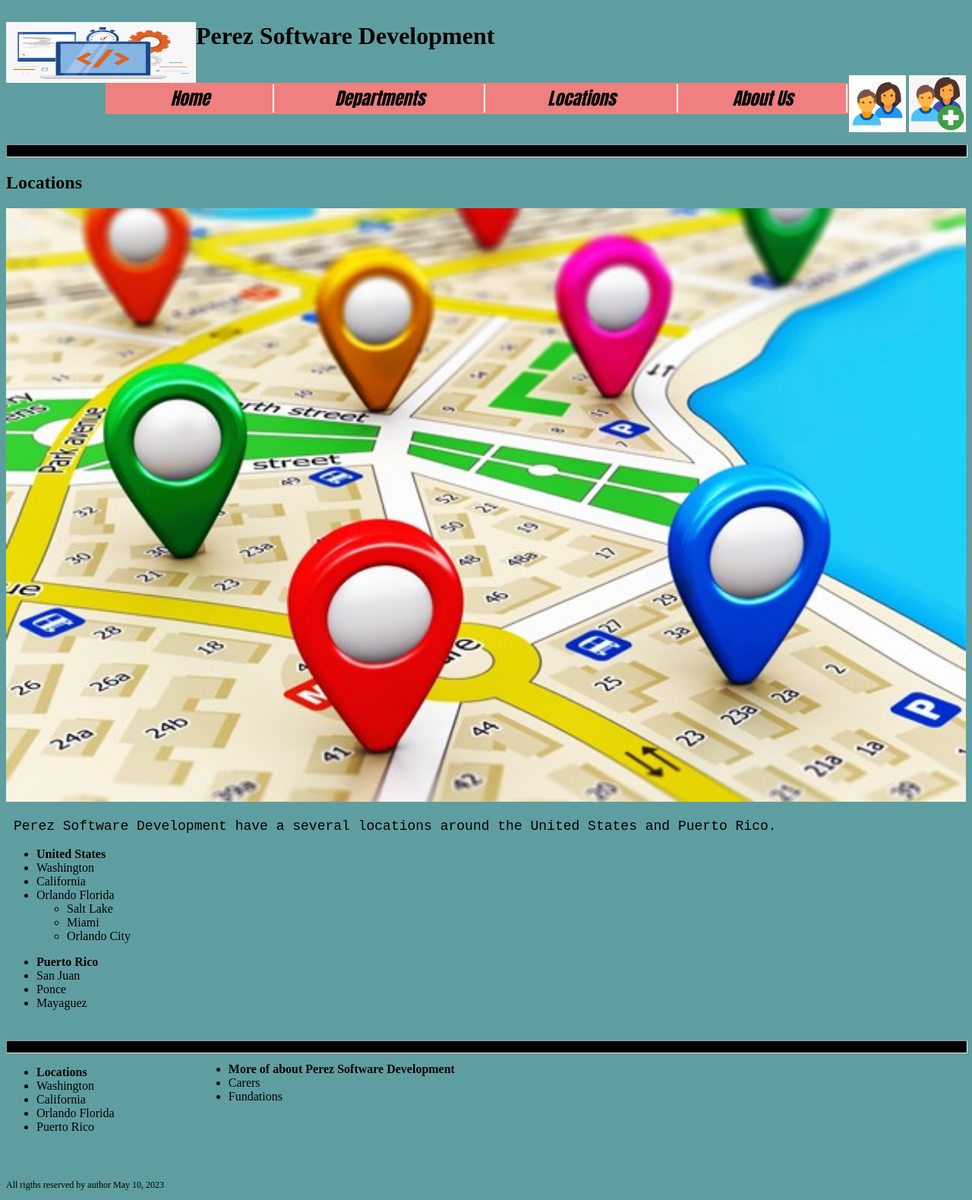
After one commit to o-perez/Personal-Projects, a PHP site: page /screens/location.php in a window 1280 px wide. The commit adds this page. Shown: the whole page at 76% size. Run offline with PHP 8.4, Linux system fonts and the light colour scheme; lists and menus that the app fills with data are empty.

Commit message:
Modifying and adding
Adding new documents, photos and modifying the index and the other files.

```diff
--- a/PerezSoftwareDevelopment/css/stylesheet.css
+++ b/PerezSoftwareDevelopment/css/stylesheet.css
@@ -1,6 +1,7 @@
 .logBTTNS{
     overflow: hidden;
     float: right;
+    margin-top: -10px;
 }
 .logo{
     overflow: hidden;
@@ -19,7 +20,7 @@ hr{
 }
 .navTable, th{
     width: 1000px;
-    background-color: cadetblue;
+    background-color: lightcoral;
     border-right: 2px solid white;
     font-family: Impact, Haettenschweiler, 'Arial Narrow Bold', sans-serif;
     font-size: larger;
@@ -40,24 +41,6 @@ a:link, a:visited{
     width: 1500px;
     height: 700px;
 }
-
-.form{
-            align-items: center;
-            justify-content: center;
-            display: flex;
-
-            position: relative;
-        }
-       .logForm{
-            position: absolute;
-            object-fit: cover;
-            justify-content: center;
-            font-family: Cambria, Cochin, Georgia, Times, 'Times New Roman', serif;
-            font-size: 30px;
-            margin:auto;
-            align-content: center;
-             left: 50%;
-        }
 
 /* .popHeaderForms{
   position: absolute;
@@ -80,6 +63,8 @@ a:link, a:visited{
   transform: translate( -50%,-50%) scale(1);
 
 } */
+
+/* CSS for carouser begins. */
 .carousel{
   position: relative;
   height: 400px;
@@ -156,7 +141,39 @@ a:link, a:visited{
 .carousel_indicator.currentSlide{
   background: lightseagreen;
 }
+/*CSS for carousel ends here*/
 
+body{
+  background-color: cadetblue;
+}
+
+.genPar{
+  font-family: 'Courier New', Courier, monospace;
+  display: block;
+  font-size: large;
+  justify-content: center;
+  text-indent: 10px;
+}
+
+.footerP{
+  font-family: 'Times New Roman';
+  font-size: 12px;
+  margin-top: 100px;
+  font-style: bold italic;
+}
+
+.footerLists #L2{
+  margin-top: -110px;
+  margin-left: 20%;
+}
+
+.footerLists #L1 #L2{
+  list-style: none;
+}
+
+.genIMGS img{
+  width: 100%;
+}
 /* .is-hiddden {
   display: none;
 } */
--- a/PerezSoftwareDevelopment/forms/createUserForm.php
+++ b/PerezSoftwareDevelopment/forms/createUserForm.php
@@ -84,6 +84,7 @@
                 <label>Email: &nbsp;&nbsp;&nbsp;<input type="email" name="userEmail" ></label>
                 <br>
                 <label>Password: &nbsp;&nbsp;&nbsp;<input type="password" name="userPass" ></label>
+                <br>
                 <button type="submit" name="confirmUser" class="frmBTNS">Confirm</button>
                 <button type="reset" name="resetUserForm" class="frmBTNS">Reset</button>
                 <input type="button" value="Close" onclick="history.close()" class="frmBTNS" >
--- /dev/null
+++ b/PerezSoftwareDevelopment/include/footer.php
@@ -0,0 +1,19 @@
+<div>
+<hr>
+    <div class="footerLists">
+        <ul id="L1">
+            <li><strong>Locations</strong></li>
+            <li>Washington</li>
+            <li>California</li>
+            <li>Orlando Florida</li>
+            <li>Puerto Rico</li>
+        </ul>
+
+        <ul id="L2">
+            <li><strong>More of about Perez Software Development</strong></li>
+            <li>Carers</li>
+            <li>Fundations</li>
+        </ul>
+    </div>
+    <p class="footerP">All rigths reserved by author May 10, 2023</p>
+</div>
--- a/PerezSoftwareDevelopment/include/pageHeader.php
+++ b/PerezSoftwareDevelopment/include/pageHeader.php
@@ -20,8 +20,8 @@
         <tr>
             <th><a href="index.php">Home</a></th>
             <th><a>Departments</a></th>
-            <th><a>Locations</a></th>
-            <th><a>About Us</a></th>
+            <th><a href="screens/location.php">Locations</a></th>
+            <th><a href="screens/aboutUs.php">About Us</a></th>
         </tr>
     </table>
 </div>
--- a/PerezSoftwareDevelopment/screens/generalFrame.php
+++ b/PerezSoftwareDevelopment/screens/generalFrame.php
@@ -7,8 +7,8 @@
     <div class="carousel__track-container">
         <ul class="carousel__track">
             <li class="carousel__slide currentSlide">
-                <a>
-                    <img src="../images/showcaseImg/work.jpg" id="aboutUs img" alt="About Us" class="carousel__image"><h2>About Us:</h2>
+                <a href="aboutUs.php" target="_top">
+                    <img src="../images/showcaseImg/About-us.jpg" id="aboutUs img" alt="About Us" class="carousel__image"><h2>About Us:</h2>
                 </a>
             </li>
 
--- /dev/null
+++ b/PerezSoftwareDevelopment/screens/location.php
@@ -0,0 +1,56 @@
+<?php require('../include/connect.php'); ?>
+<!DOCTYPE html>
+<html lang="en">
+<html>
+
+    <!--Title tab and other features-->
+    <head>
+        <title>PSD Locations</title>
+        <link rel="stylesheet" type="text/css" href="../css/stylesheet.css" >
+        <!-- Required meta tags-->
+        <meta charset="UTF-8">
+        <meta name="viewport" content="width=device-width, initial-scale=1.0">
+    </head>
+
+    <body>
+        <header>
+            <?php include('../screens/pageHeader2.php'); ?>
+            <hr>
+        </header>
+
+        <main>
+            <h2>Locations</h2>
+            <div class="genIMGS">
+                <img src="../images/showcaseImg/location.jpg">
+            </div>
+
+
+            <p class="genPar">Perez Software Development have a several locations around the United States and Puerto Rico.
+            </p>
+
+            <ul>
+                <li><strong>United States</strong></li>
+                <li>Washington</li>
+                <li>California</li>
+                <li>Orlando Florida</li>
+                <ul>
+                    <li>Salt Lake</li>
+                    <li>Miami</li>
+                    <li>Orlando City</li>
+
+                </ul>
+            </ul>
+
+            <ul>
+                <li><strong>Puerto Rico</strong></li>
+                <li>San Juan</li>
+                <li>Ponce</li>
+                <li>Mayaguez</li>
+            </ul>
+        </main>
+
+        <footer>
+            <?php include('../include/footer.php'); ?>
+        </footer>
+    </body>
+</html>
--- /dev/null
+++ b/PerezSoftwareDevelopment/screens/pageHeader2.php
@@ -0,0 +1,27 @@
+<link rel="stylesheet" type="text/css" href="css/stylesheet.css" >
+
+<!--Class on charge of logo and page title.-->
+<div class="logo">
+    <a href="../index.php">
+        <h1><img src="../images/logo.png" alt="Company Logo" style="float: left; width:250px; height: 80px;">Perez Software Development</h1>
+    </a>
+</div>
+<!--Class on charge of buttons for Sign in and Sign up.-->
+
+<div class="logBTTNS">
+    <a href="../forms/logInUserForm.php" id="logBTTNS" target="_top"><img src="../images/currentUser.png" alt="Existing user button" style="width:75px; height: 75px;"></a>
+    <a href="../forms/createUserForm.php" target="_top"><img src="../images/addUser.png" alt="Add User button" style="width:75px; height: 75px;"></a>
+
+</div>
+
+<!--Class on charge of menu-->
+<div class="navTable">
+    <table>
+        <tr>
+            <th><a href="../index.php">Home</a></th>
+            <th><a>Departments</a></th>
+            <th><a href="location.php">Locations</a></th>
+            <th><a href="aboutUs.php">About Us</a></th>
+        </tr>
+    </table>
+</div>
```
Also changed, not shown: PerezSoftwareDevelopment/index.php (+35 -5 lines), PerezSoftwareDevelopment/posiblesOtns.txt (+24 -0 lines), PerezSoftwareDevelopment/screens/aboutUs.php (added, +37 -0 lines), PerezSoftwareDevelopment/images/ProductsIMGS/Videogame.png (added), PerezSoftwareDevelopment/images/ProductsIMGS/gradeCalc.png (added), PerezSoftwareDevelopment/images/ProductsIMGS/studentCTLG.jpg (added), PerezSoftwareDevelopment/images/ProductsIMGS/taxCalc.jpg (added), PerezSoftwareDevelopment/images/showcaseImg/About-us.jpg (added).
